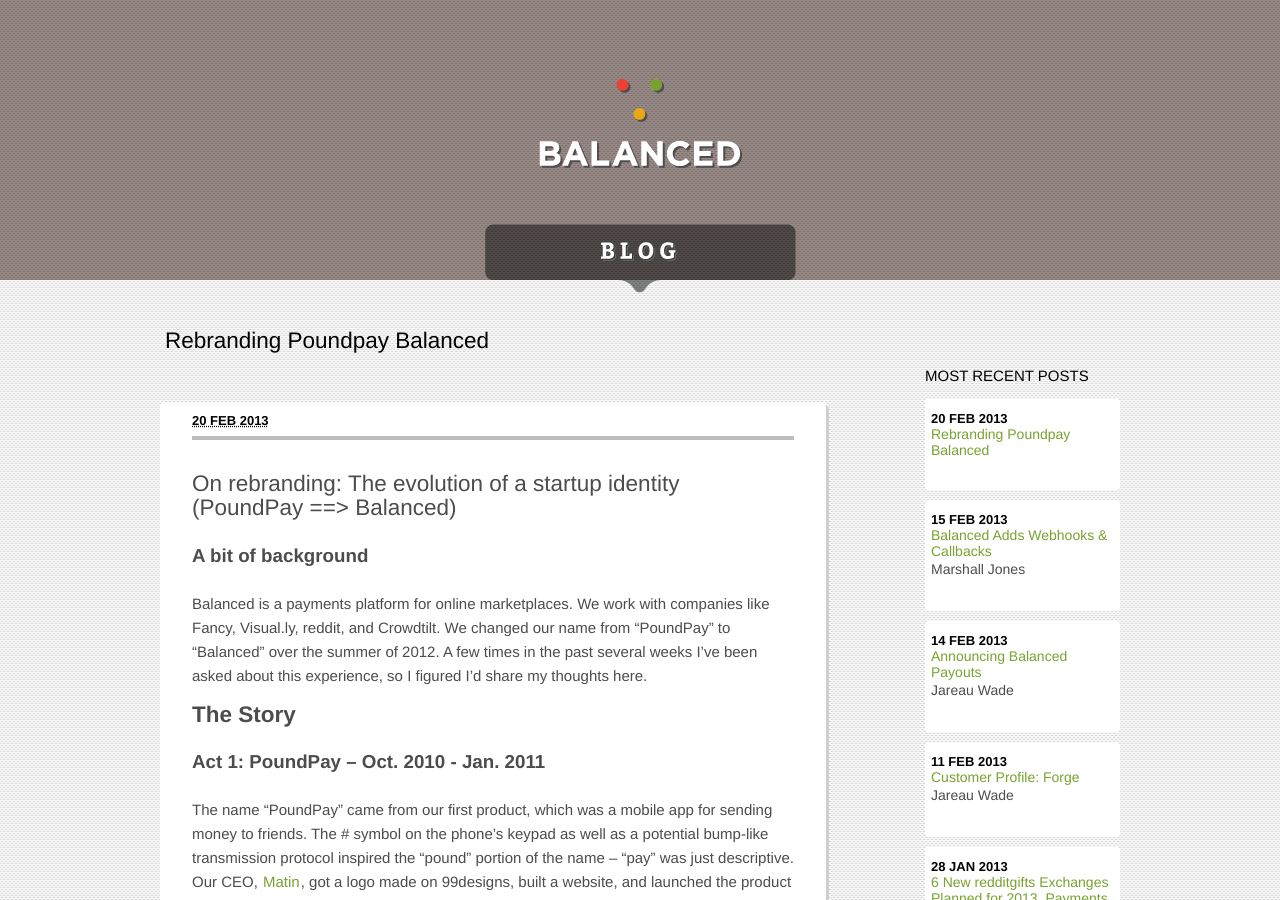
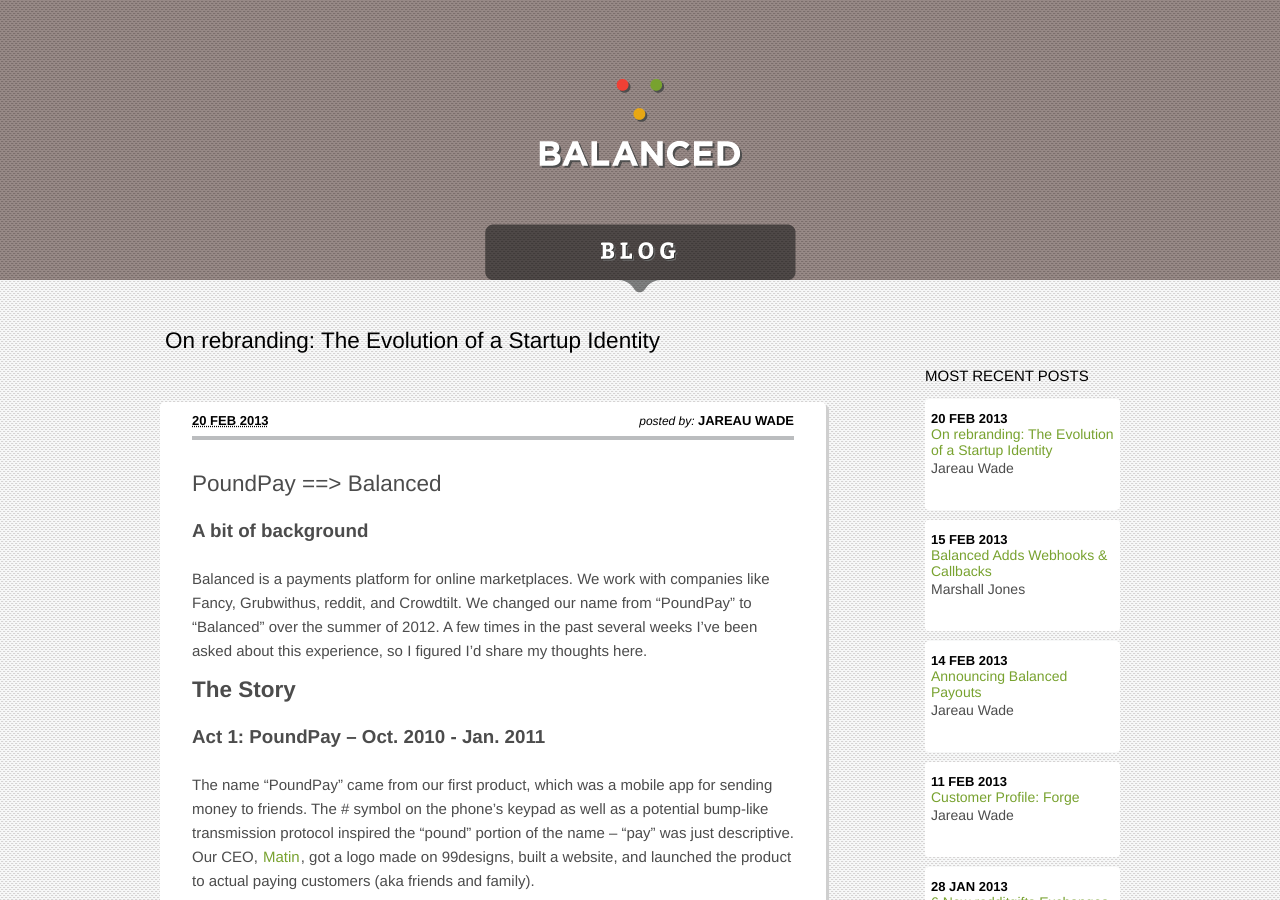
Before and after one commit to balanced/balanced.github.com, a Jekyll site: the page built from index.html, in a window 1280 px wide and 900 px high. Built offline with Jekyll 4.4.1, drawn with Linux system fonts in a browser that asks for light colours; nearby versions of some CDN libraries; library files that are not in the unit come from our copies; Markdown is read by kramdown in place of the engine named in the settings; the list of posts is cut into pages by our own code; comment, search, counter and statistics services are not loaded; some of the changed text lies outside the part shown.

Commit message:
Update _posts/2013-02-20-rebranding-poundpay-balanced.md

```diff
--- a/_posts/2013-02-20-rebranding-poundpay-balanced.md
+++ b/_posts/2013-02-20-rebranding-poundpay-balanced.md
@@ -1,8 +1,17 @@
+---
+layout: post
+author: Jareau Wade
+title: "On rebranding: The Evolution of a Startup Identity"
+tags:
+- balanced
+- rebranding
+- poundpay
+---
 
-## On rebranding: The evolution of a startup identity (PoundPay ==> Balanced)
+## PoundPay ==> Balanced
 
 #### A bit of background
-Balanced is a payments platform for online marketplaces. We work with companies like Fancy, Visual.ly, reddit, and Crowdtilt. We changed our name from "PoundPay" to "Balanced" over the summer of 2012. A few times in the past several weeks I've been asked about this experience, so I figured I'd share my thoughts here.
+Balanced is a payments platform for online marketplaces. We work with companies like Fancy, Grubwithus, reddit, and Crowdtilt. We changed our name from "PoundPay" to "Balanced" over the summer of 2012. A few times in the past several weeks I've been asked about this experience, so I figured I'd share my thoughts here.
 
 
 ### The Story
```
Also changed, not shown: other parts of _posts/2013-02-20-rebranding-poundpay-balanced.md (+1 -1 lines).
